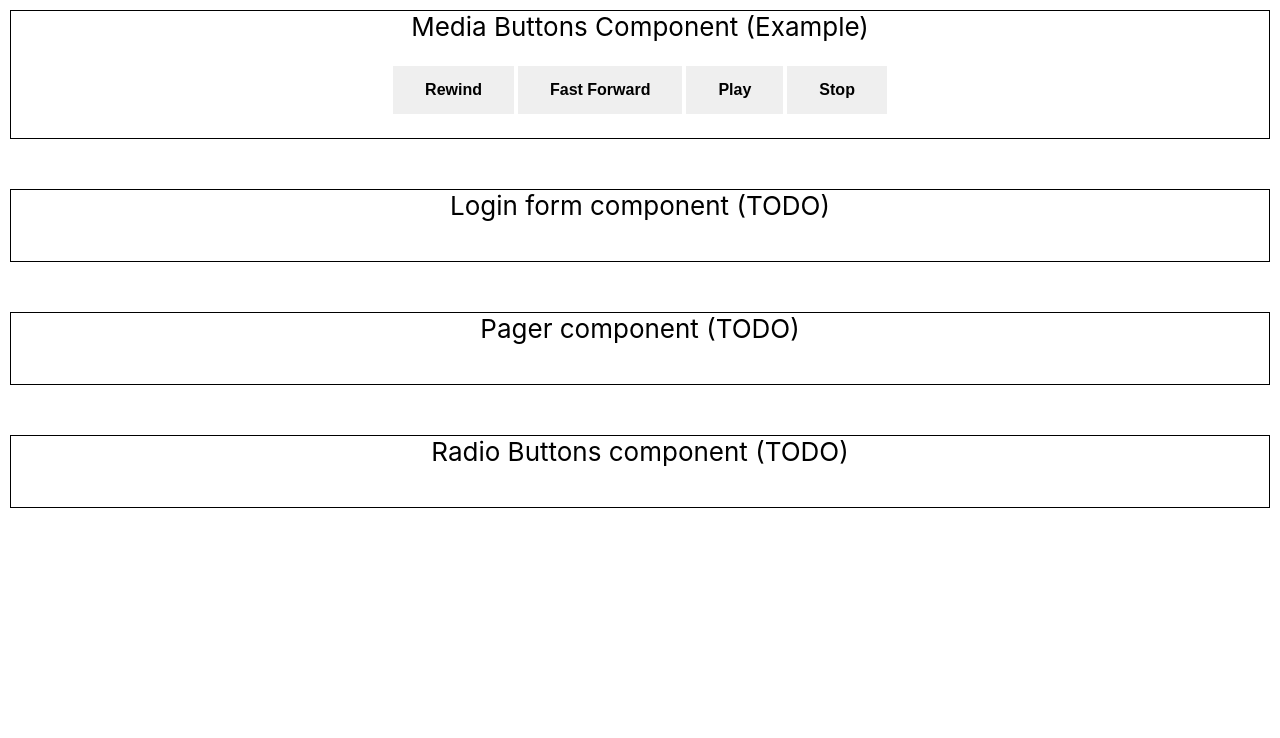
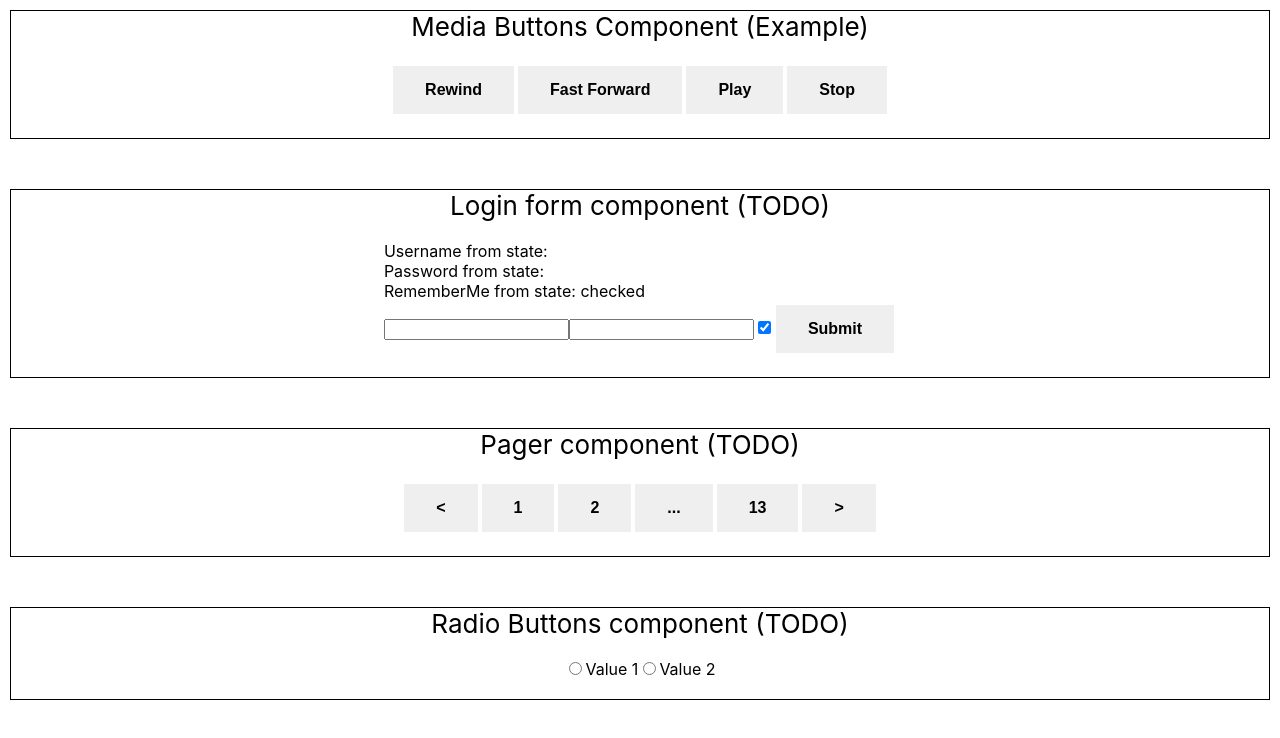
Before and after one commit to prof-tejera/homework-3-ruadh, a React (Create React App) app: page / in a window 1280 px wide. Shown: the top 738 px of the page. Built offline with nearby package versions, Linux system fonts and the light colour scheme.

Commit message:
testing deployment

```diff
--- a/package.json
+++ b/package.json
@@ -32,6 +32,7 @@
       "last 1 chrome version",
       "last 1 firefox version",
       "last 1 safari version"
-    ]
+    ],
+    "homepage": "https://prof-tejera.github.io/homework-3-ruadh"
   }
 }
--- a/src/App.js
+++ b/src/App.js
@@ -1,3 +1,4 @@
+import Input from "components/Input/Input";
 import MediaButtons from "MediaButtons/MediaButtons";
 import LoginForm from "LoginForm/LoginForm";
 import Pager from "Pager/Pager";
--- a/src/LoginForm/LoginForm.js
+++ b/src/LoginForm/LoginForm.js
@@ -1,7 +1,38 @@
+import { useState } from "react";
 import "./LoginForm.css";
+import Button from "components/Button/Button";
+import Input from "components/Input/Input";
+import Panel from "components/Panel/Panel";
 
 const LoginForm = () => {
-  return null;
+
+  // Track form values in state
+  const [userName, setUserName] = useState(null);
+  const [password, setPassword] = useState(null);
+  const [rememberMe, setRememberMe] = useState('checked');
+
+  return <Panel>
+    <div>Username from state: {userName}</div>
+    <div>Password from state: {password}</div>
+    <div>RememberMe from state: {rememberMe}</div>
+    <Input
+      required
+      onChange={(e) => setUserName(e.target.value)}
+    />
+    <Input
+      required
+      onChange={(e) => setPassword(e.target.value)}
+    />
+    <Input
+      type='checkbox'
+      value='remember me'
+      onChange={(e) => setRememberMe(e.target.checked)}
+      checked   // TO DO:  set this properly
+    />
+    <Button
+      text="Submit"
+    />
+  </Panel>;
 };
 
 export default LoginForm;
--- a/src/Pager/Pager.js
+++ b/src/Pager/Pager.js
@@ -1,7 +1,17 @@
 import "./Pager.css";
+import Panel from "components/Panel/Panel";
+import Button from "components/Button/Button";
 
 const Pager = () => {
-  return null;
+  // To do:  accept an array, maybe nubmer
+  return <Panel>
+    <Button text="<" />
+    <Button text="1" />
+    <Button text="2" />
+    <Button text="..." />
+    <Button text="13" />
+    <Button text=">" />
+  </Panel>;
 };
 
 export default Pager;
--- a/src/RadioButtons/RadioButtons.js
+++ b/src/RadioButtons/RadioButtons.js
@@ -1,7 +1,15 @@
 import "./RadioButtons.css";
+import Input from "components/Input/Input";
+import Panel from "components/Panel/Panel";
 
 const RadioButtons = () => {
-  return null;
+  return <Panel>
+    {/* TO DO:  Iterate over values list, pass an ID */}
+    <Input type="radio" id="val1" name="grouping" value="val1"/>
+    <label for ="val1">Value 1</label>
+    <Input type="radio" id="val2" name="grouping" value="val2" />
+    <label for="val2">Value 2</label>
+  </Panel>;
 };
 
 export default RadioButtons;
--- a/src/components/Input/Input.js
+++ b/src/components/Input/Input.js
@@ -1,4 +1,7 @@
+import { useState } from "react";
+
 const Input = (props) => {
+  // TO DO:  make labels part of the process
   return <input {...props} />;
 };
 
```
